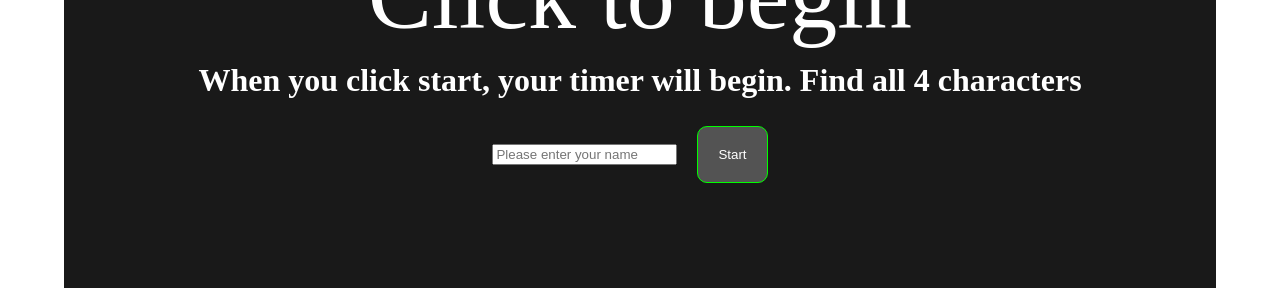
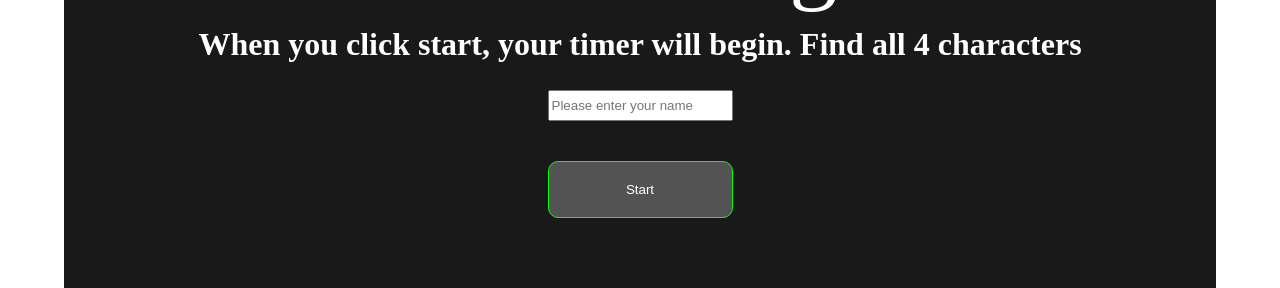
Before and after one commit to run-after/wheres-waldo, a React (Create React App) app: page / in a window 1280 px wide. Shown: the part 330-618 px from the top of the page. Built offline with nearby package versions, Linux system fonts and the light colour scheme; no server answers; the database is empty.

Commit message:
Add form for user name input

```diff
--- a/src/styles/Timer.css
+++ b/src/styles/Timer.css
@@ -50,3 +50,13 @@
   grid-column: 1 / -1;
   grid-row: 1 / -1;
 }
+
+form {
+  display: flex;
+  flex-direction: column;
+}
+
+#name {
+  margin: 20px;
+  height: 25px;
+}
```
